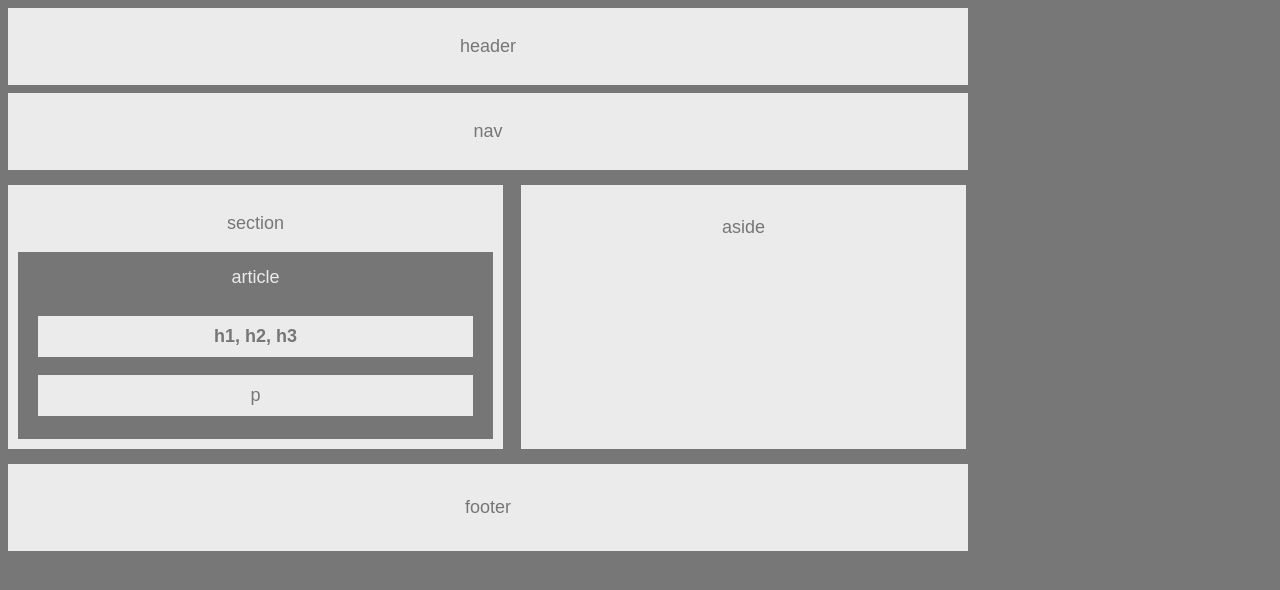
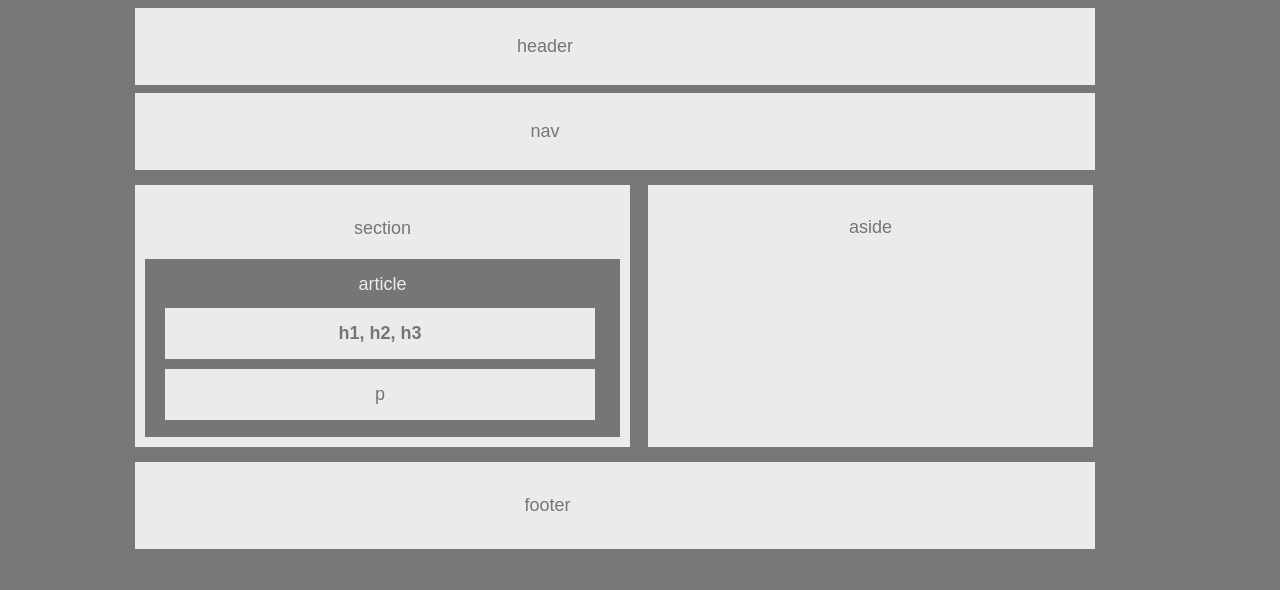
Before and after one commit to m-rodriguez7/HW-Wireframe, a plain HTML site: page index.html in a window 1280 px wide. Drawn offline with Linux system fonts and the light colour scheme.

Commit message:
final version of easy hw uploaded.

```diff
--- a/index.html
+++ b/index.html
@@ -3,23 +3,23 @@
 <meta charset = "UTF-8">
 <link rel="stylesheet" type="text/css" href = "style.css">
 
-<html> <!-- this isnt a very useful tag, but boilerplate i guess -->
+<html>
 
     <body>
 
-        <header class = 'box'>
+        <header class = 'box left'>
 
             <p>header</p>
 
         </header>
 
-        <nav class = 'box'>
+        <nav class = 'box left'>
 
             <p>nav</p>
 
         </nav>
 
-
+        <!-- I put the article, h1, and p elements inside each other, since the design of the page has them inside each other -->
         <section class = 'box'>
 
             <p>section</p>
@@ -30,8 +30,8 @@
 
                 <header id = 'whitetext'>article</header>
 
-                    <p class = 'box inner'><strong>h1, h2, h3</strong></p>
-                    <p class = 'box inner'>p</p>
+                    <p class = 'box' id = 'strong'>h1, h2, h3</p>
+                    <p class = 'box' id = 'p'>p</p>
 
             </article>
 
@@ -43,7 +43,7 @@
 
         </aside>
 
-        <footer class = 'box pad1'>
+        <footer class = 'box left'>
 
             <p>footer</p>
 
--- a/style.css
+++ b/style.css
@@ -1,5 +1,6 @@
 body {
     width: 960px;
+    margin-left: 135px;
     background-color: #777;
     text-align: center;
     font-family: 'Arial', 'Helvetica Neue', Helvetica, sans-serif;
@@ -16,15 +17,23 @@ header {
     margin-bottom: 8px;
 }
 
+/* previously, I inserted padding in the header to test its effect, and I found that it was also affecting
+the padding of the article element. I moved the padding (to move the text left) to a class and article was
+unaffected. why? */
+
 nav {
     padding: 10px;
     margin-bottom: 15px;
 }
 
+.left {
+    padding-right: 150px;
+}
+
 section {
     float: left;
     width: 495px;
-    padding-top: 10px;
+    padding-top: 15px;
     margin-bottom: 15px;
 }
 
@@ -32,12 +41,8 @@ article {
     background-color: #767676;
     padding: 5px;
     margin: 10px;
+    margin-top: 20px;
 }
-
-#whitetext {
-    color: #ebebeb;
-}
-
 
 #clear {
     content: "";
@@ -45,17 +50,35 @@ article {
     clear: both;
 }
 
-/* use chrome dev tools to match pixel sizes! */
+#whitetext {
+    color: #ebebeb;
+}
 
-.inner {
-    padding: 10px;
+#strong {
+    font-weight: bold;
+    padding: 15px;
     margin-left: 15px;
-    margin-right: 15px;
+    margin-right: 20px;
+    margin-top: -5px;
+    margin-bottom: 10px;
+}
+
+
+/* i used chrome dev tools to match pixel sizes */
+/* i didn't understand how to get flexbox to work so I stuck with matching pixels. */
+
+
+#p {
+    padding: 15px;
+    margin-left: 15px;
+    margin-right: 20px;
+    margin-top: 10px;
+    margin-bottom: 12px;
 }
 
 aside {
     width: 445px;
-    height: 250px;
+    height: 248px;
     padding-top: 14px;
     float: left;
     margin-left: 18px;
```
